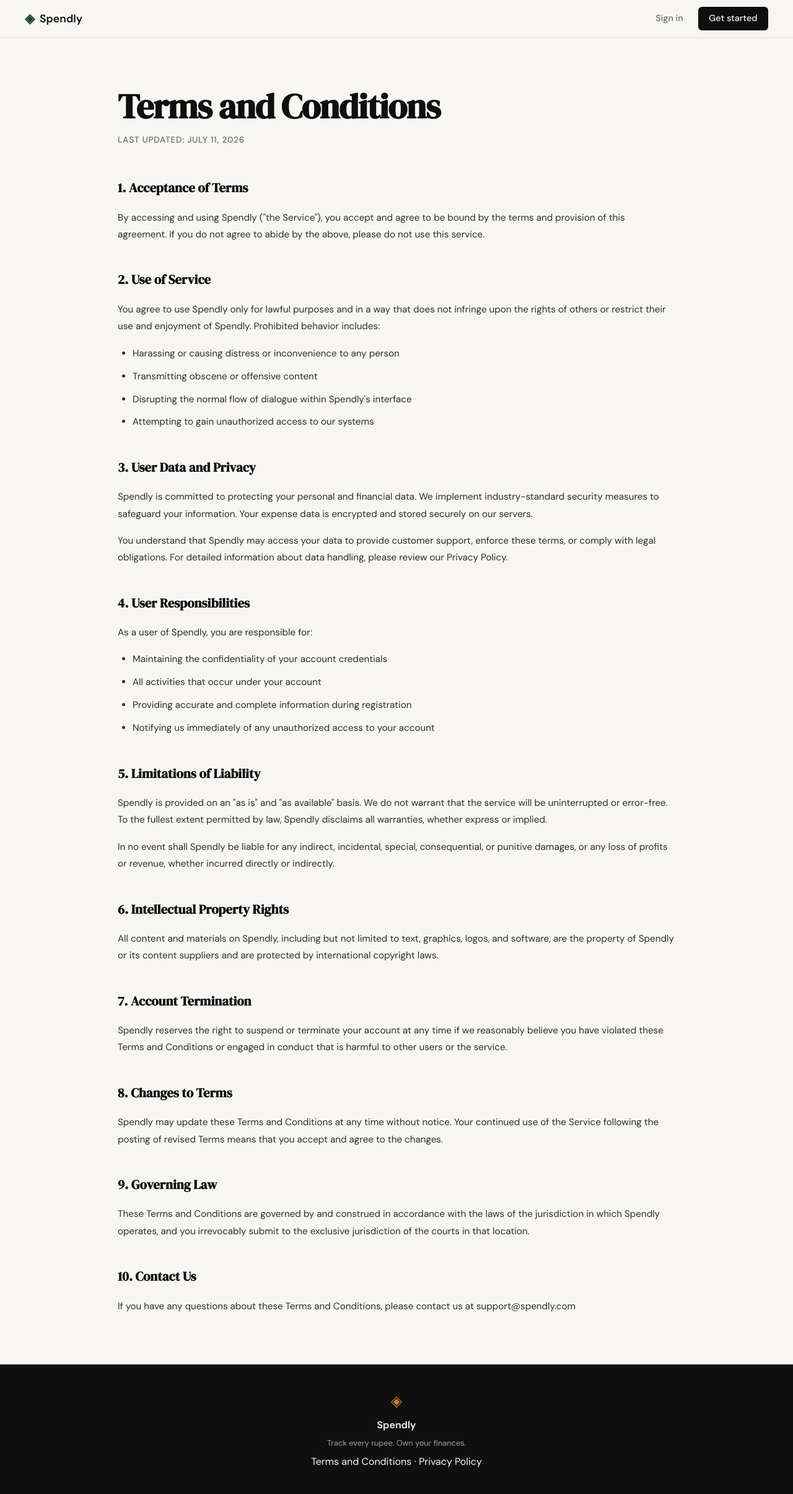
After one commit to SatishPaiB/spendly, a Flask app: page /terms in a window 1280 px wide. The commit adds this page. Shown: the whole page at 62% size. Run offline with Flask 3, Linux system fonts and the light colour scheme.

Commit message:
landing: add terms and conditions page and route

```diff
--- a/app.py
+++ b/app.py
@@ -20,6 +20,11 @@ def register():
 @app.route("/login")
 def login():
     return render_template("login.html")
+
+
+@app.route("/terms")
+def terms():
+    return render_template("terms.html")
 
 
 # ------------------------------------------------------------------ #
--- a/static/css/style.css
+++ b/static/css/style.css
@@ -507,6 +507,77 @@ a { color: inherit; text-decoration: none; }
     color: var(--ink-faint);
 }
 
+.footer-links {
+    font-size: 0.8rem;
+    color: var(--ink-faint);
+}
+
+/* ------------------------------------------------------------------ */
+/* Legal pages (Terms, Privacy)                                        */
+/* ------------------------------------------------------------------ */
+
+.legal-section {
+    padding: 5rem 2rem 4rem;
+}
+
+.legal-inner {
+    max-width: var(--max-width);
+    margin: 0 auto;
+    max-width: 900px;
+}
+
+.legal-title {
+    font-family: var(--font-display);
+    font-size: clamp(2.5rem, 5vw, 3.5rem);
+    line-height: 1.1;
+    letter-spacing: -0.02em;
+    color: var(--ink);
+    margin-bottom: 0.75rem;
+}
+
+.legal-intro {
+    font-size: 0.85rem;
+    font-weight: 500;
+    color: var(--ink-muted);
+    text-transform: uppercase;
+    letter-spacing: 0.06em;
+    margin-bottom: 3rem;
+}
+
+.legal-content {
+    color: var(--ink);
+    line-height: 1.8;
+}
+
+.legal-content h2 {
+    font-family: var(--font-display);
+    font-size: 1.3rem;
+    color: var(--ink);
+    margin-top: 2.5rem;
+    margin-bottom: 1rem;
+}
+
+.legal-content h2:first-child {
+    margin-top: 0;
+}
+
+.legal-content p {
+    margin-bottom: 1rem;
+    font-size: 0.95rem;
+    color: var(--ink-soft);
+}
+
+.legal-content ul {
+    margin: 1rem 0 1.5rem 1.5rem;
+    padding: 0;
+}
+
+.legal-content li {
+    margin-bottom: 0.6rem;
+    font-size: 0.95rem;
+    color: var(--ink-soft);
+}
+
 /* ------------------------------------------------------------------ */
 /* Responsive                                                          */
 /* ------------------------------------------------------------------ */
--- a/templates/base.html
+++ b/templates/base.html
@@ -34,6 +34,7 @@
             <span class="brand-icon">◈</span>
             <span class="footer-name">Spendly</span>
             <p class="footer-copy">Track every rupee. Own your finances.</p>
+            <p><a href="{{ url_for('terms') }}">Terms and Conditions</a> · <a href="#">Privacy Policy</a></p>
         </div>
     </footer>
 
--- /dev/null
+++ b/templates/terms.html
@@ -0,0 +1,60 @@
+{% extends "base.html" %}
+
+{% block title %}Terms and Conditions — Spendly{% endblock %}
+
+{% block content %}
+
+<section class="legal-section">
+    <div class="legal-inner">
+        <h1 class="legal-title">Terms and Conditions</h1>
+        <p class="legal-intro">Last updated: July 11, 2026</p>
+
+        <div class="legal-content">
+            <h2>1. Acceptance of Terms</h2>
+            <p>By accessing and using Spendly ("the Service"), you accept and agree to be bound by the terms and provision of this agreement. If you do not agree to abide by the above, please do not use this service.</p>
+
+            <h2>2. Use of Service</h2>
+            <p>You agree to use Spendly only for lawful purposes and in a way that does not infringe upon the rights of others or restrict their use and enjoyment of Spendly. Prohibited behavior includes:</p>
+            <ul>
+                <li>Harassing or causing distress or inconvenience to any person</li>
+                <li>Transmitting obscene or offensive content</li>
+                <li>Disrupting the normal flow of dialogue within Spendly's interface</li>
+                <li>Attempting to gain unauthorized access to our systems</li>
+            </ul>
+
+            <h2>3. User Data and Privacy</h2>
+            <p>Spendly is committed to protecting your personal and financial data. We implement industry-standard security measures to safeguard your information. Your expense data is encrypted and stored securely on our servers.</p>
+            <p>You understand that Spendly may access your data to provide customer support, enforce these terms, or comply with legal obligations. For detailed information about data handling, please review our Privacy Policy.</p>
+
+            <h2>4. User Responsibilities</h2>
+            <p>As a user of Spendly, you are responsible for:</p>
+            <ul>
+                <li>Maintaining the confidentiality of your account credentials</li>
+                <li>All activities that occur under your account</li>
+                <li>Providing accurate and complete information during registration</li>
+                <li>Notifying us immediately of any unauthorized access to your account</li>
+            </ul>
+
+            <h2>5. Limitations of Liability</h2>
+            <p>Spendly is provided on an "as is" and "as available" basis. We do not warrant that the service will be uninterrupted or error-free. To the fullest extent permitted by law, Spendly disclaims all warranties, whether express or implied.</p>
+            <p>In no event shall Spendly be liable for any indirect, incidental, special, consequential, or punitive damages, or any loss of profits or revenue, whether incurred directly or indirectly.</p>
+
+            <h2>6. Intellectual Property Rights</h2>
+            <p>All content and materials on Spendly, including but not limited to text, graphics, logos, and software, are the property of Spendly or its content suppliers and are protected by international copyright laws.</p>
+
+            <h2>7. Account Termination</h2>
+            <p>Spendly reserves the right to suspend or terminate your account at any time if we reasonably believe you have violated these Terms and Conditions or engaged in conduct that is harmful to other users or the service.</p>
+
+            <h2>8. Changes to Terms</h2>
+            <p>Spendly may update these Terms and Conditions at any time without notice. Your continued use of the Service following the posting of revised Terms means that you accept and agree to the changes.</p>
+
+            <h2>9. Governing Law</h2>
+            <p>These Terms and Conditions are governed by and construed in accordance with the laws of the jurisdiction in which Spendly operates, and you irrevocably submit to the exclusive jurisdiction of the courts in that location.</p>
+
+            <h2>10. Contact Us</h2>
+            <p>If you have any questions about these Terms and Conditions, please contact us at support@spendly.com</p>
+        </div>
+    </div>
+</section>
+
+{% endblock %}
```
